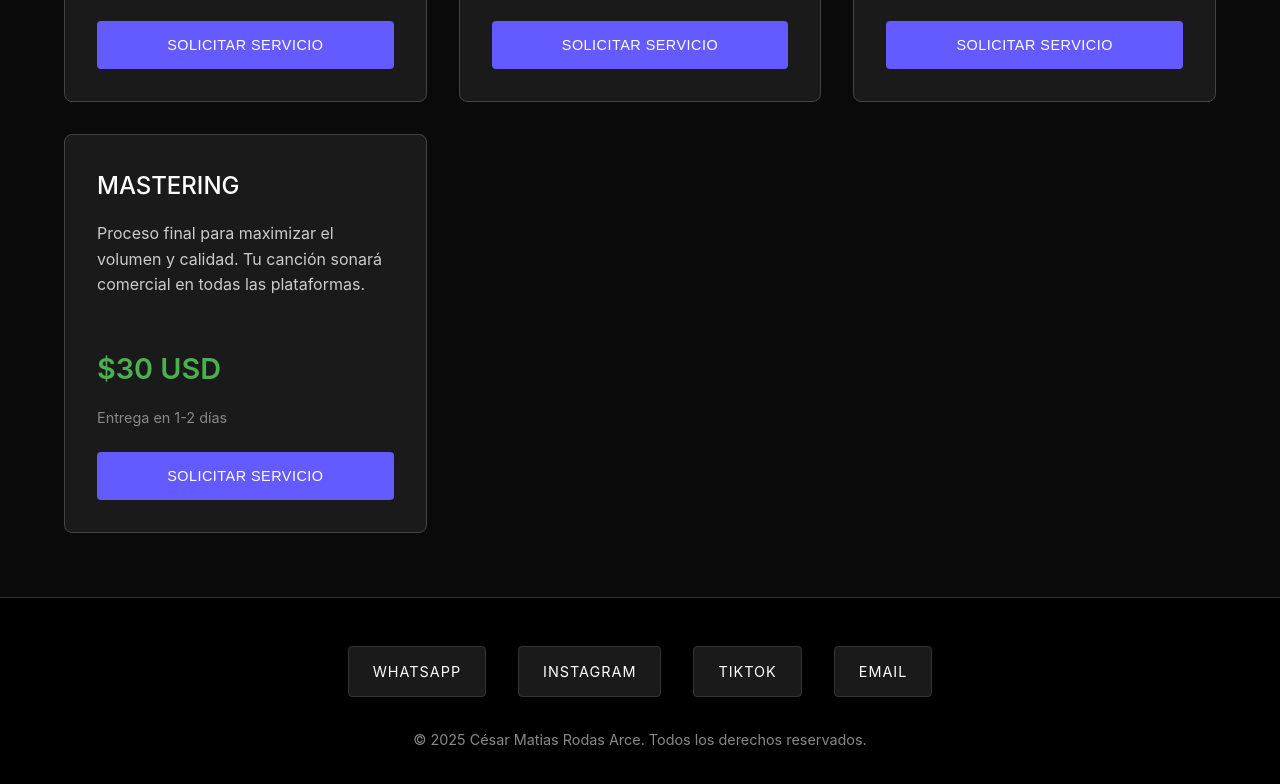
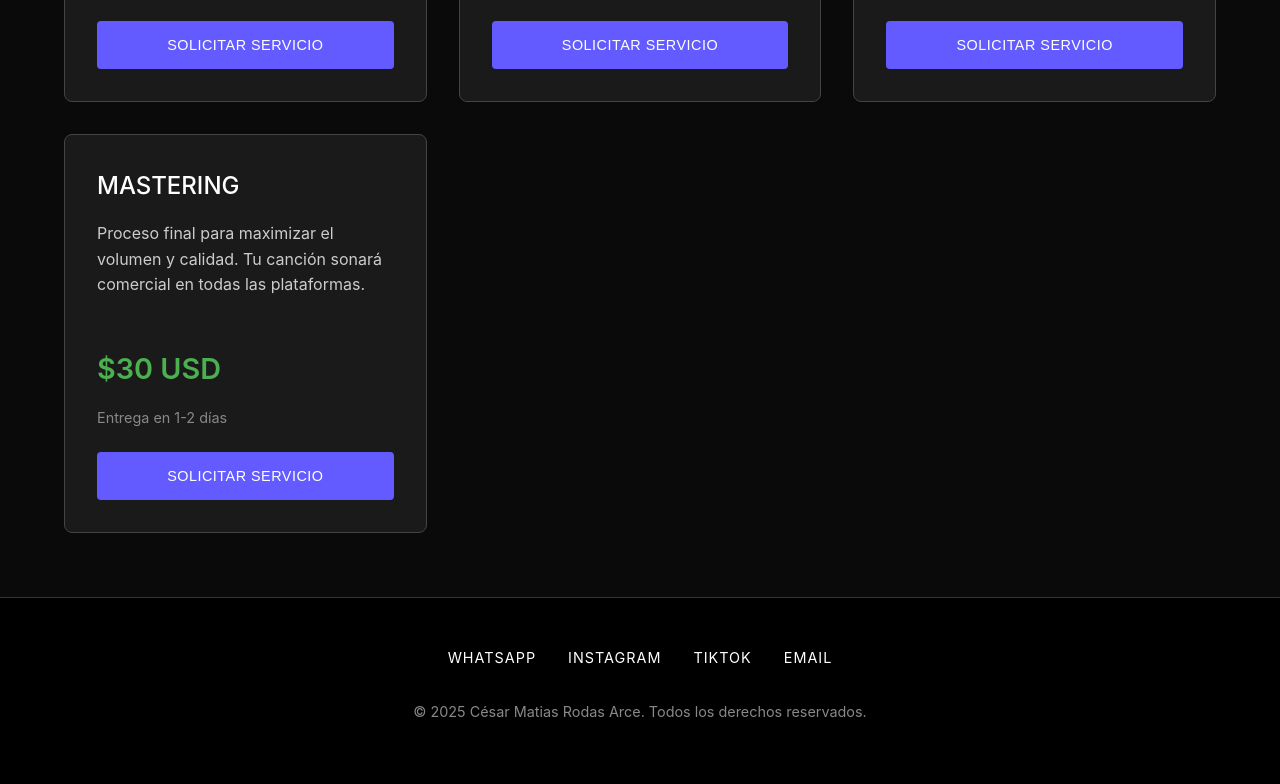
Before and after one commit to matirodas50-eng/prodby-MTR, a plain HTML site: page index.html in a window 1280 px wide. Shown: the part 3558-4342 px from the top of the page. Drawn offline with Linux system fonts and the light colour scheme; a script that the page names is missing.

Commit message:
Update index.html

```diff
--- a/index.html
+++ b/index.html
@@ -332,10 +332,6 @@
             text-transform: uppercase;
             letter-spacing: 1px;
             transition: all 0.3s ease;
-            padding: 0.8rem 1.5rem;
-            border: 1px solid #333;
-            border-radius: 4px;
-            background: #1a1a1a;
         }
 
         .social-links a:hover {
```
